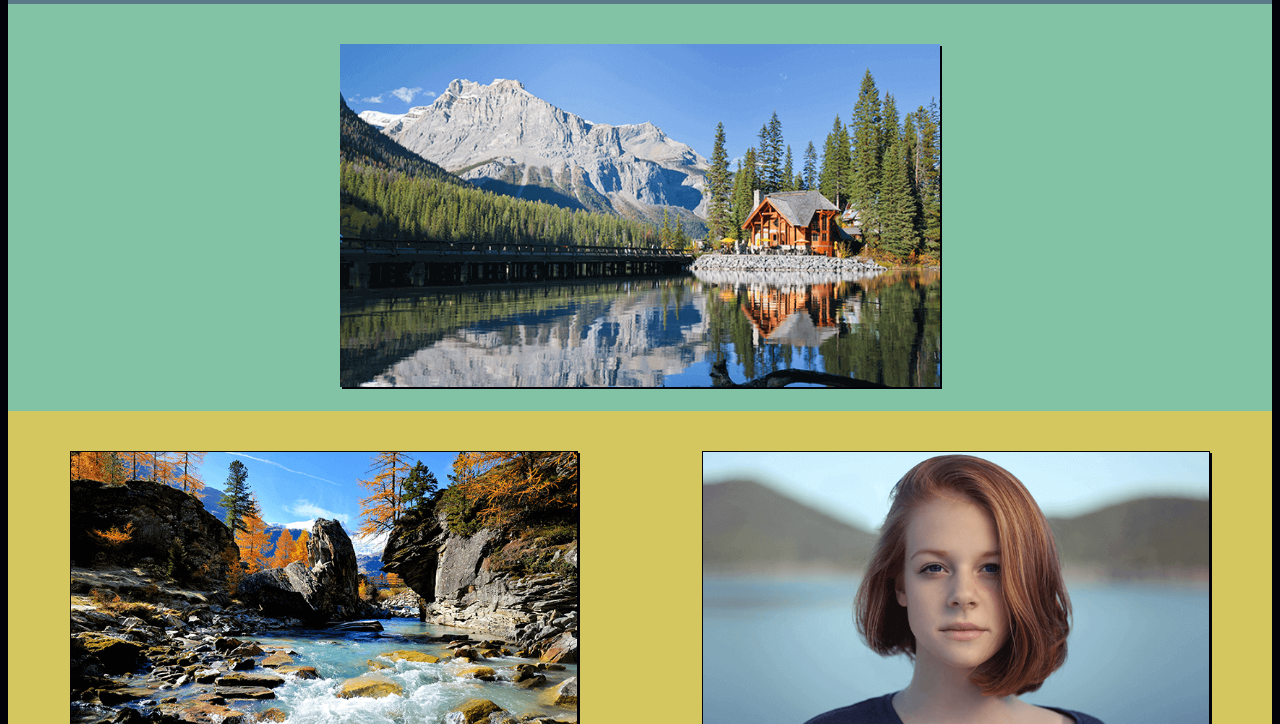
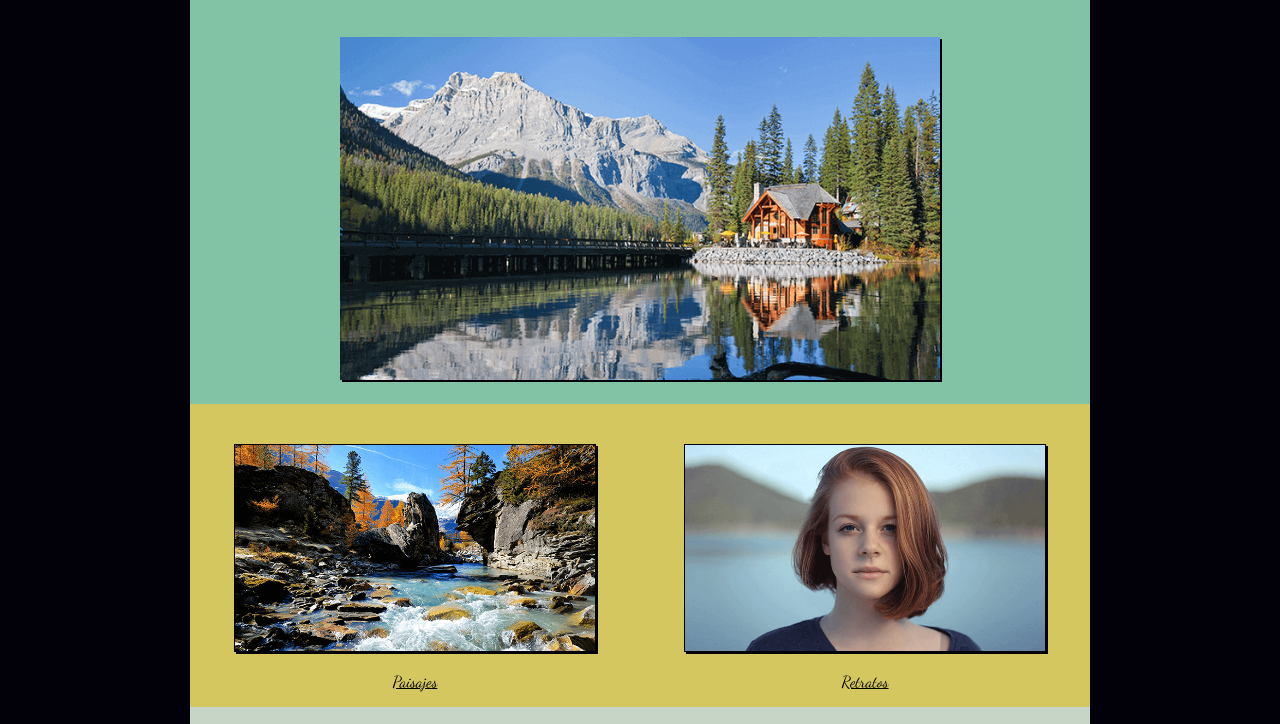
Before and after one commit to mariamventura/Curso_DesarolloWeb_Maria_Ventura_-CSS-ResponsiveDesign-, a plain HTML site: page index.html in a window 1280 px wide. Shown: the part 111-835 px from the top of the page. Drawn offline with Linux system fonts and the light colour scheme.

Commit message:
Cambios en el HTML y CSS

```diff
--- a/index.html
+++ b/index.html
@@ -11,7 +11,7 @@
 </head>
 
 <body>
-  <div id="container">
+  <div class="container">
 
     <header>
       <div class="flex-header_content" id="header_main">
--- a/stylesheet/styles.css
+++ b/stylesheet/styles.css
@@ -2,7 +2,6 @@
 body {
   background-color: #02010a;
 }
-
 
 .container {
   position: absolute;
@@ -17,7 +16,6 @@ body {
   animation: container 1s;
 }
 
-/*    CONTAINER ANIMATION BELOW   */
 
 @-webkit-keyframes container {
 	0% {
@@ -33,6 +31,7 @@ body {
 		margin-top: 0%;
 	}
 }
+
 
 /*    HEADER CONTENT BELOW   */
 
```
Also changed, not shown: paisajes.html (+1 -1 lines), retratos.html (+1 -1 lines).
